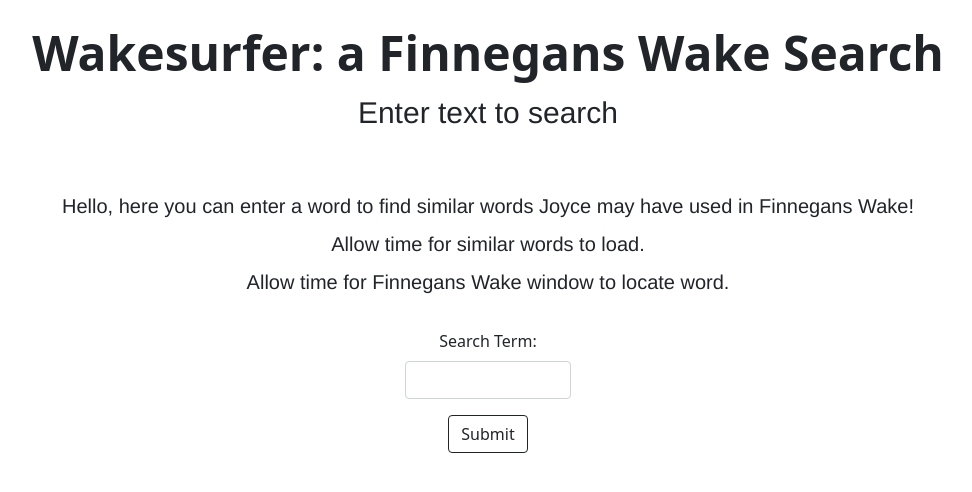
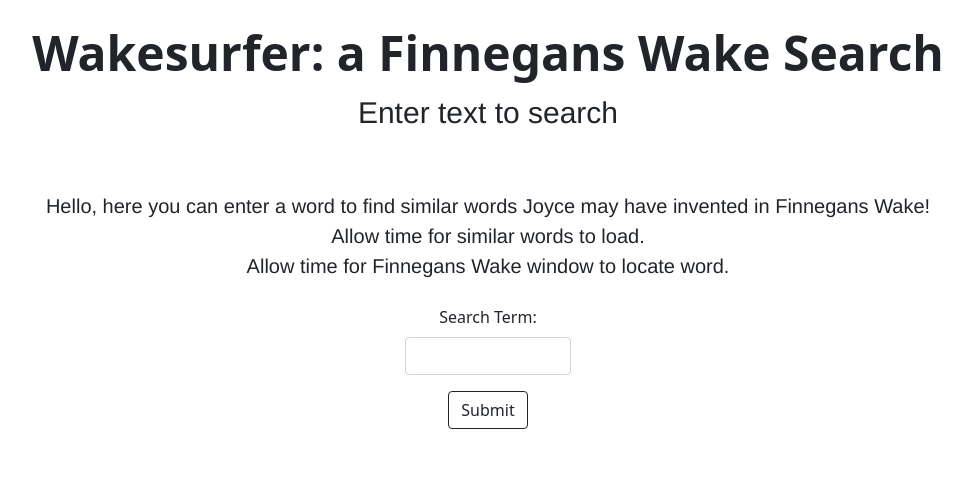
Before and after one commit to sdot61/fw, a Flask app: page / in a window 1280 px wide. Shown: the top 492 px of the page, without its empty margins (152-1124 px from the left). Run offline with Flask 2, Linux system fonts and the light colour scheme; some libraries are stand-ins or nearby versions.

Commit message:
Update index.html

```diff
--- a/templates/index.html
+++ b/templates/index.html
@@ -14,9 +14,9 @@
                 <p class="lead mb-2"> Enter text to search</p>
             </div>
             <div class="row px-4 py-4 text-center">
-                <p class="small-lead mb-2">Hello, here you can enter a word to find similar words Joyce may have used in Finnegans Wake!</p>
-                <p class="small-lead mb-2">Allow time for similar words to load. </p>
-                <p class="small-lead mb-2">Allow time for Finnegans Wake window to locate word. </p>
+                <p class="small-lead mb-0">Hello, here you can enter a word to find similar words Joyce may have invented in Finnegans Wake!</p>
+                <p class="small-lead mb-0">Allow time for similar words to load. </p>
+                <p class="small-lead mb-0">Allow time for Finnegans Wake window to locate word. </p>
             </div>
             <form method="post" action = "/">
                 <div class="row text-center justify-content-center">
```
